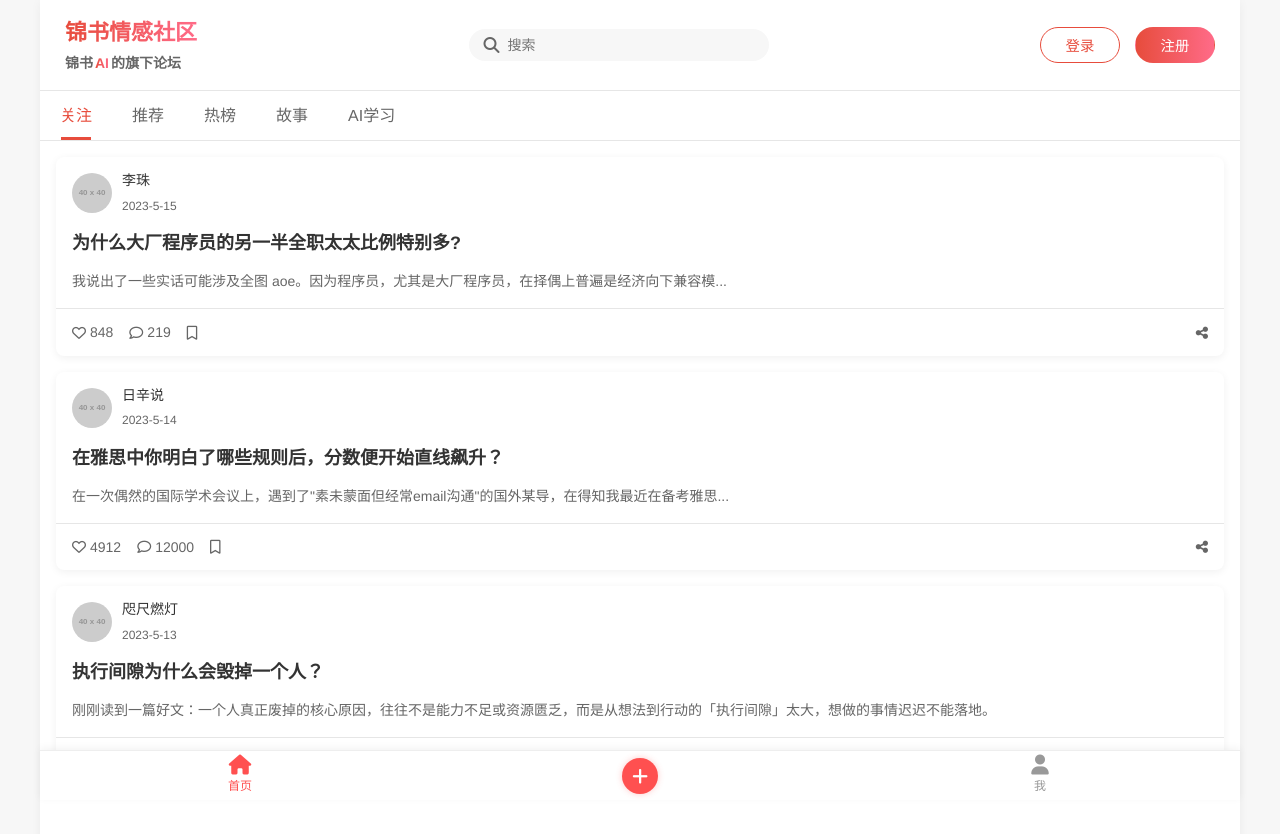
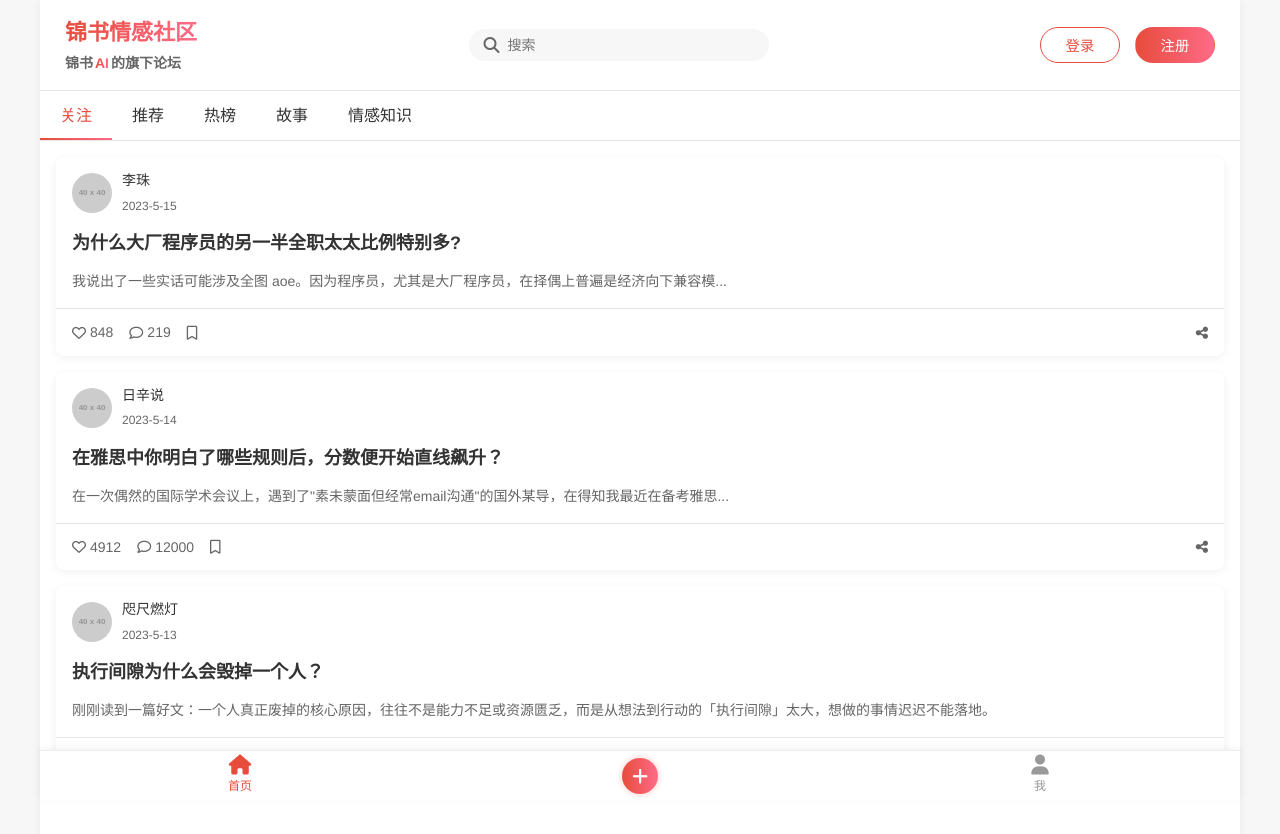
Before and after one commit to zhangsscc99/springboot_Community, a Vue app in the folder frontend/: page / in a window 1280 px wide. Shown: the top 834 px of the page. Built offline with nearby package versions, Linux system fonts and the light colour scheme.

Commit message:
layout css standard

```diff
--- a/frontend/src/assets/css/main.css
+++ b/frontend/src/assets/css/main.css
@@ -76,7 +76,7 @@ body {
 .nav-tab {
   padding: 12px 20px;
   font-size: 16px;
-  color: var(--light-text-color);
+  color: var(--text-color);
   cursor: pointer;
   position: relative;
   transition: color 0.3s;
@@ -91,11 +91,11 @@ body {
   content: '';
   position: absolute;
   bottom: 0;
-  left: 50%;
-  width: 30px;
+  left: 0;
+  width: 100%;
   height: 3px;
-  background-color: var(--primary-color);
-  transform: translateX(-50%);
+  background-image: linear-gradient(to right, var(--primary-gradient-start), var(--primary-gradient-end));
+  transform: translateY(1px);
 }
 
 .nav-tab:hover {
@@ -297,7 +297,7 @@ body {
 }
 
 .tab-item.active {
-  color: #ff5050;
+  color: var(--primary-color);
 }
 
 .tab-item i {
@@ -320,19 +320,19 @@ body {
   width: 36px;
   height: 36px;
   border-radius: 50%;
-  background-color: #ff5050;
+  background-image: linear-gradient(to right, var(--primary-gradient-start), var(--primary-gradient-end));
   display: flex;
   align-items: center;
   justify-content: center;
   color: white;
-  box-shadow: 0 0 6px rgba(255, 80, 80, 0.3);
+  box-shadow: 0 0 6px rgba(231, 76, 60, 0.3);
   cursor: pointer;
   transition: transform 0.2s, box-shadow 0.2s;
 }
 
 .create-button-circle:hover {
   transform: translateY(-3px);
-  box-shadow: 0 4px 12px rgba(255, 80, 80, 0.4);
+  box-shadow: 0 4px 12px rgba(231, 76, 60, 0.4);
 }
 
 .create-button-circle i {
--- a/frontend/src/views/HomeView.vue
+++ b/frontend/src/views/HomeView.vue
@@ -5,7 +5,7 @@
       <div class="nav-tab">推荐</div>
       <div class="nav-tab">热榜</div>
       <div class="nav-tab">故事</div>
-      <div class="nav-tab">AI学习</div>
+      <div class="nav-tab">情感知识</div>
     </div>
 
     <div v-if="loading" class="loading-indicator">
--- a/frontend/src/views/LoginView.vue
+++ b/frontend/src/views/LoginView.vue
@@ -333,6 +333,9 @@ export default {
 .social-btn:hover {
   transform: translateY(-3px);
   box-shadow: 0 4px 8px rgba(0, 0, 0, 0.1);
+  background-image: linear-gradient(to right, var(--primary-gradient-start), var(--primary-gradient-end));
+  color: white;
+  border-color: transparent;
 }
 
 .social-btn i {
@@ -360,6 +363,10 @@ export default {
   color: var(--primary-color);
   text-decoration: none;
   font-weight: 500;
+  background-image: linear-gradient(to right, var(--primary-gradient-start), var(--primary-gradient-end));
+  -webkit-background-clip: text;
+  -webkit-text-fill-color: transparent;
+  background-clip: text;
 }
 
 .register-link a:hover {
--- a/frontend/src/views/PostDetailView.vue
+++ b/frontend/src/views/PostDetailView.vue
@@ -245,10 +245,10 @@ export default {
 
 .follow-button {
   padding: 6px 12px;
-  background-color: var(--secondary-color);
+  background-image: linear-gradient(to right, var(--primary-gradient-start), var(--primary-gradient-end));
   border: none;
   border-radius: 20px;
-  color: var(--text-color);
+  color: white;
   font-size: 12px;
   cursor: pointer;
 }
--- a/frontend/src/views/ProfileView.vue
+++ b/frontend/src/views/ProfileView.vue
@@ -377,11 +377,11 @@ export default {
   content: '';
   position: absolute;
   bottom: 0;
-  left: 50%;
-  width: 30px;
+  left: 0;
+  width: 100%;
   height: 3px;
-  background-color: var(--primary-color);
-  transform: translateX(-50%);
+  background-image: linear-gradient(to right, var(--primary-gradient-start), var(--primary-gradient-end));
+  transform: translateY(1px);
 }
 
 .profile-content {
--- a/frontend/src/views/RegisterView.vue
+++ b/frontend/src/views/RegisterView.vue
@@ -325,11 +325,11 @@ export default {
 }
 
 .strength-level.medium {
-  background-color: #ff9500;
+  background-image: linear-gradient(to right, var(--primary-gradient-start), var(--primary-gradient-middle));
 }
 
 .strength-level.strong {
-  background-color: #28cd41;
+  background-image: linear-gradient(to right, var(--primary-gradient-start), var(--primary-gradient-end));
 }
 
 .password-error {
@@ -432,6 +432,10 @@ export default {
   color: var(--primary-color);
   text-decoration: none;
   font-weight: 500;
+  background-image: linear-gradient(to right, var(--primary-gradient-start), var(--primary-gradient-end));
+  -webkit-background-clip: text;
+  -webkit-text-fill-color: transparent;
+  background-clip: text;
 }
 
 .login-link a:hover {
```
